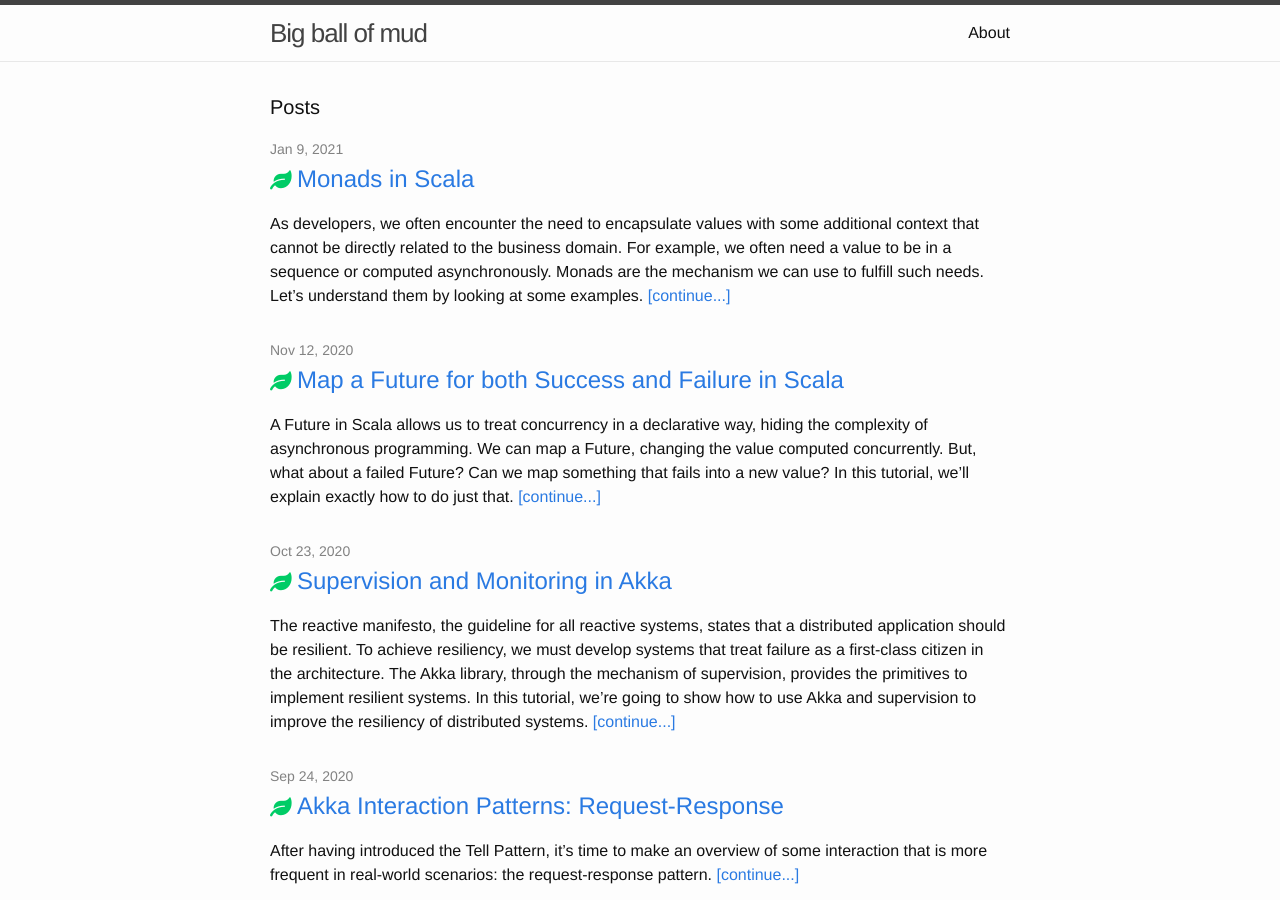
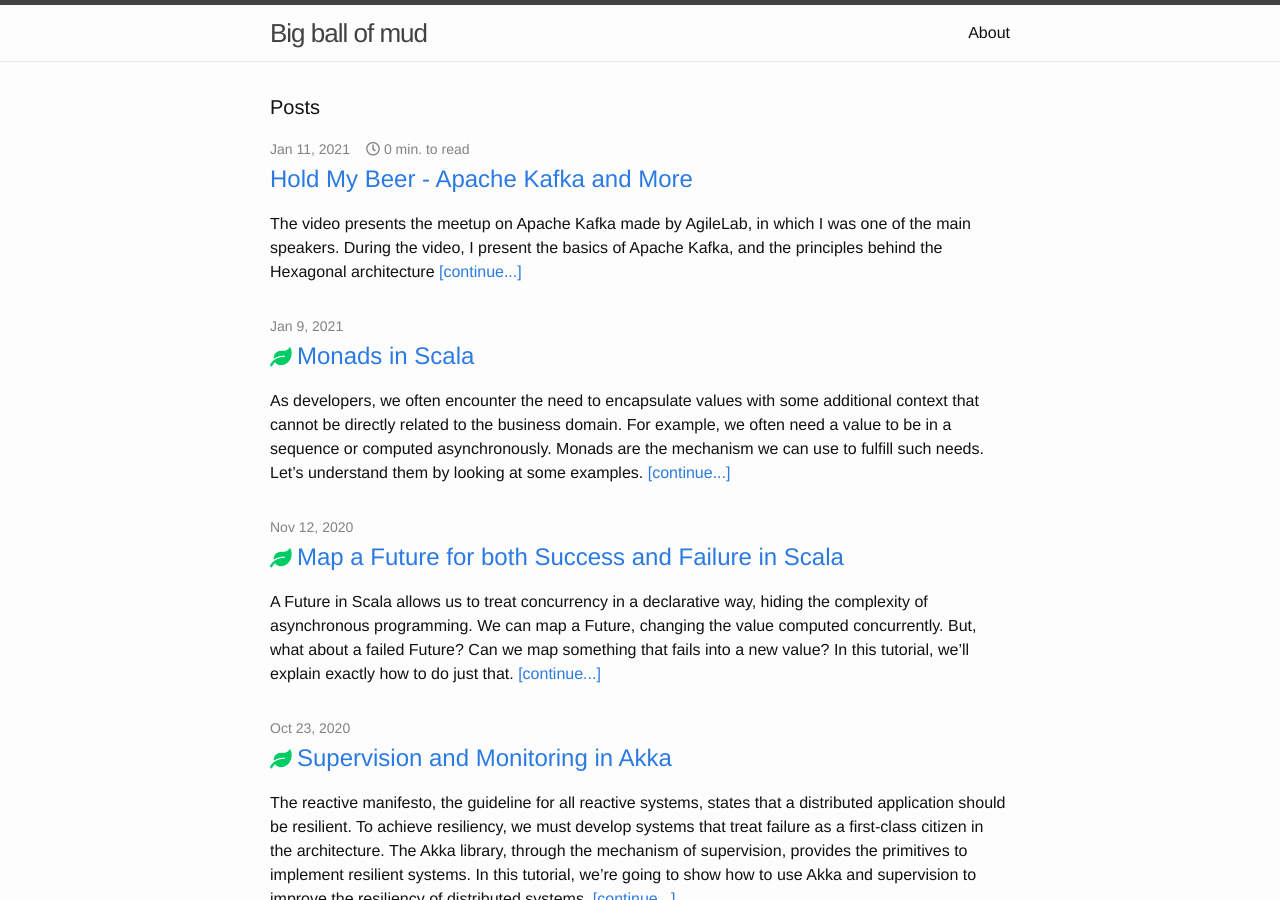
Before and after one commit to rcardin/rcardin.github.io, a Jekyll site: the page built from index.html, in a window 1280 px wide and 900 px high. Built offline with Jekyll 4.4.1, drawn with Linux system fonts in a browser that asks for light colours; nearby versions of some CDN libraries; some of the changed text lies outside the part shown.

Commit message:
Fixed meta information on Apache Kafka and more article.

```diff
--- a/_posts/2021-01-11-apache-kafka-and-more.markdown
+++ b/_posts/2021-01-11-apache-kafka-and-more.markdown
@@ -1,7 +1,7 @@
 ---
 layout: post
 title:  "Hold My Beer - Apache Kafka and More"
-date:   2020-04-04 11:34:11
+date:   2021-01-11 11:34:11
 comments: true
 categories: kafka kotlin scala spark
 tags:
@@ -12,7 +12,7 @@ tags:
 summary: "The video presents the meetup on Apache Kafka made by AgileLab, in which I was one of the main speakers. During the video, I present the basics of Apache Kafka, and the
 principles behind the Hexagonal architecture"
 social-share: true
-social-title: "To Trait, or not to Trait?"
+social-title: "Hold My Beer - Apache Kafka and More"
 social-tags: "Kafka, kotlin, scala, spark"
 math: false
 ---
```
